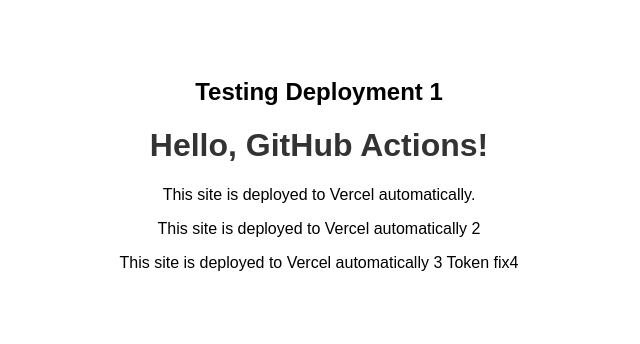
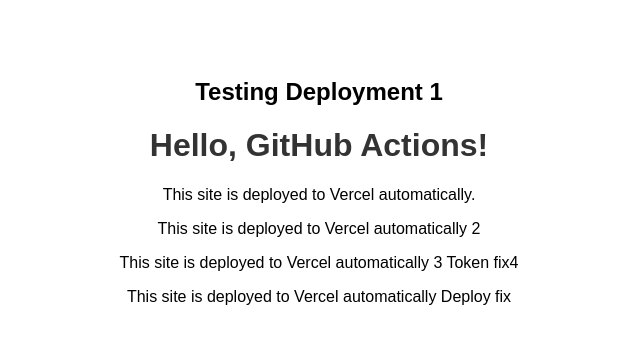
Before and after one commit to Dpk808/Simple_Static_Website_for_Vercel, a plain HTML site: page index.html in a window 1280 px wide. Shown: the whole page, without its empty margins (321-961 px from the left). Drawn offline with Linux system fonts and the light colour scheme.

Commit message:
Deployfix

```diff
--- a/index.html
+++ b/index.html
@@ -15,5 +15,7 @@
   <p>This site is deployed to Vercel automatically.</p>
   <p>This site is deployed to Vercel automatically 2</p>
   <p>This site is deployed to Vercel automatically 3 Token fix4</p>
+
+  <p>This site is deployed to Vercel automatically Deploy fix</p>
 </body>
 </html>
```
